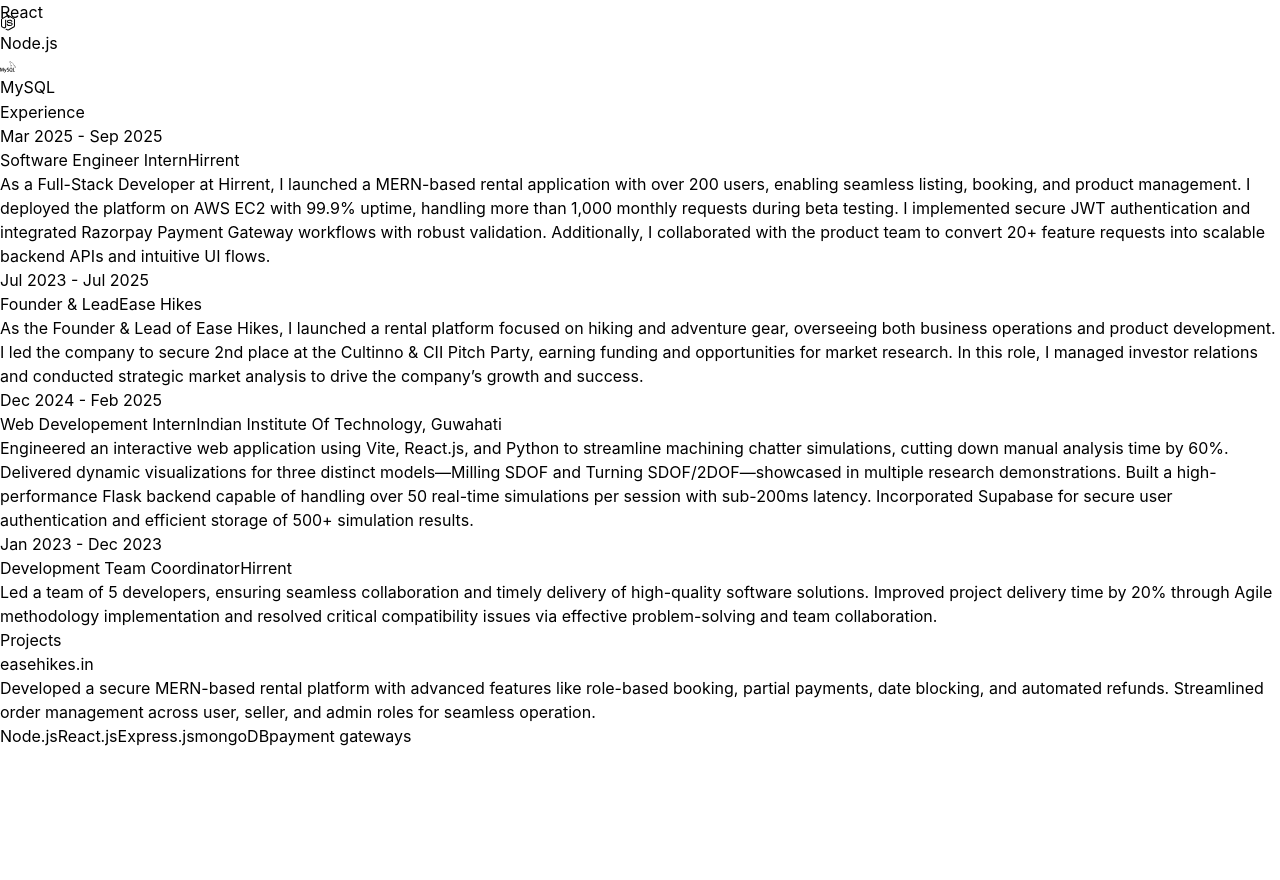
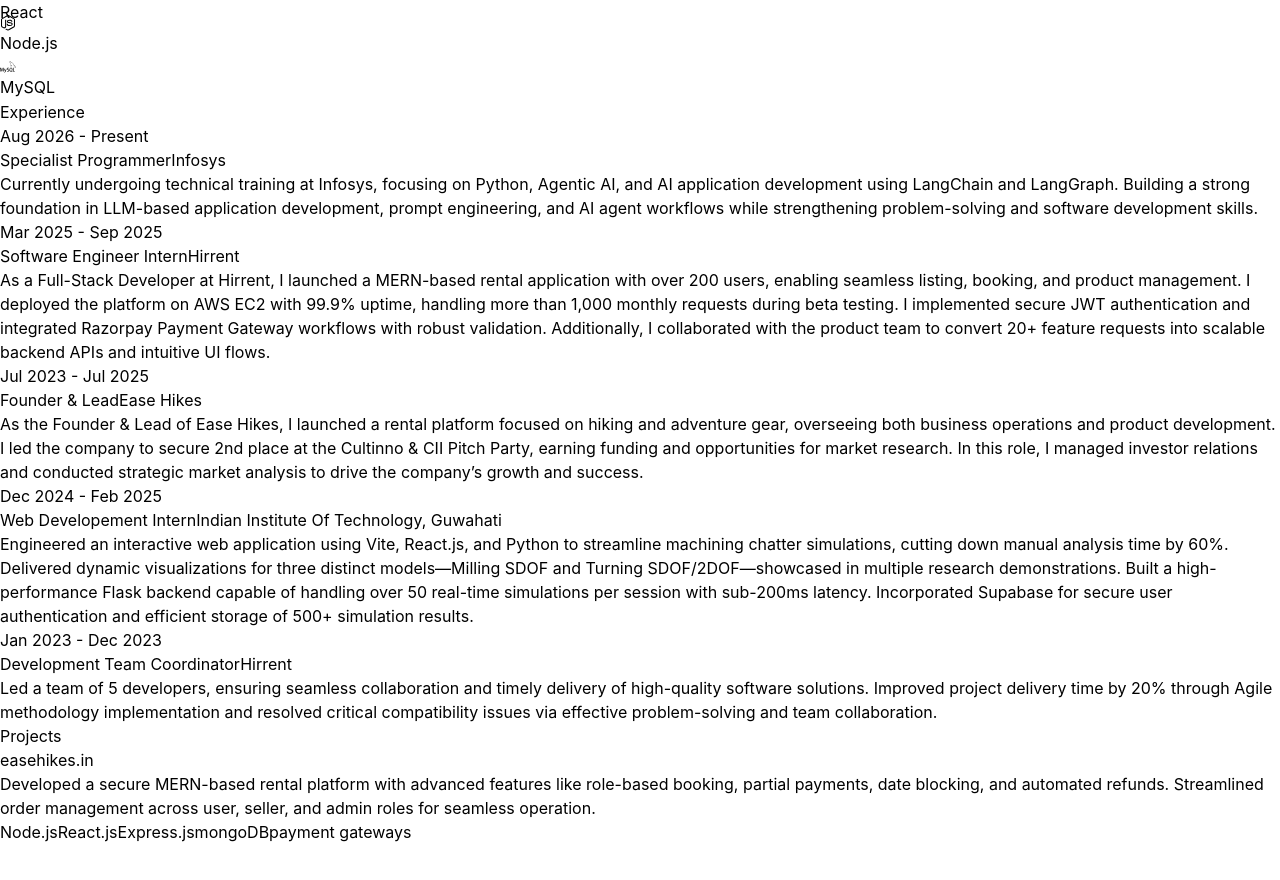
Before and after one commit to raj-meenaa/raj-meenaa.github.io, a React (Vite) app: page /#/ in a window 1280 px wide. Shown: the part 2028-2908 px from the top of the page. Built offline with nearby package versions, Linux system fonts and the light colour scheme.

Commit message:
Experience updated

```diff
--- a/src/components/Tech.jsx
+++ b/src/components/Tech.jsx
@@ -3,7 +3,7 @@
 import Python from "../assets/Tech/python.svg";
 import Clang from "../assets/Tech/clang.svg";
 import Java  from "../assets/Tech/java.svg"
-import { SiExpress, SiCplusplus, SiJavascript, SiMongodb, SiMysql } from "react-icons/si";
+import { SiExpress, SiCplusplus, SiJavascript, SiMongodb, SiMysql} from "react-icons/si";
 import { motion } from "framer-motion";
 
 const iconVariants = (duration) => ({
--- a/src/constants/experience.js
+++ b/src/constants/experience.js
@@ -1,4 +1,11 @@
 export const EXPERIENCES = [
+  {
+    year: "Aug 2026 - Present",
+    role: "Specialist Programmer",
+    company: "Infosys",
+    description: `Currently undergoing technical training at Infosys, focusing on Python, Agentic AI, and AI application development using LangChain and LangGraph. Building a strong foundation in LLM-based application development, prompt engineering, and AI agent workflows while strengthening problem-solving and software development skills.`,
+    // technologies: ["Python", "LangChain", "LangGraph", "LLMs"]
+  },
   {
     year: "Mar 2025 - Sep 2025",
     role: "Software Engineer Intern",
```
